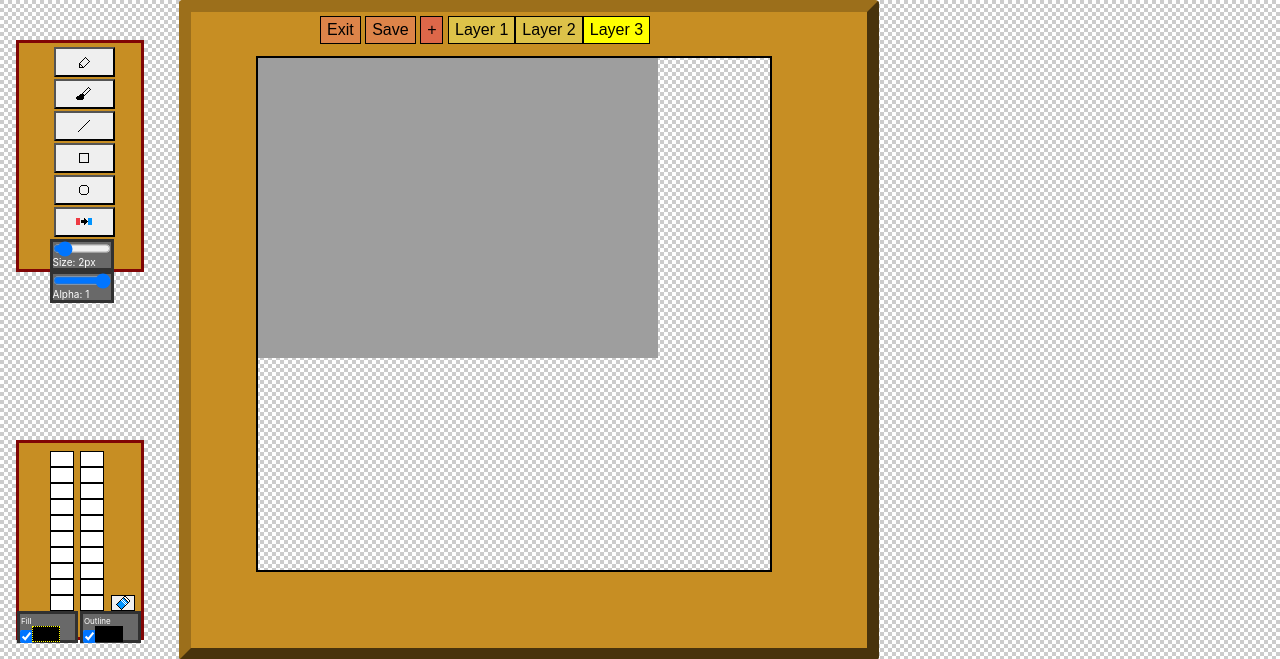
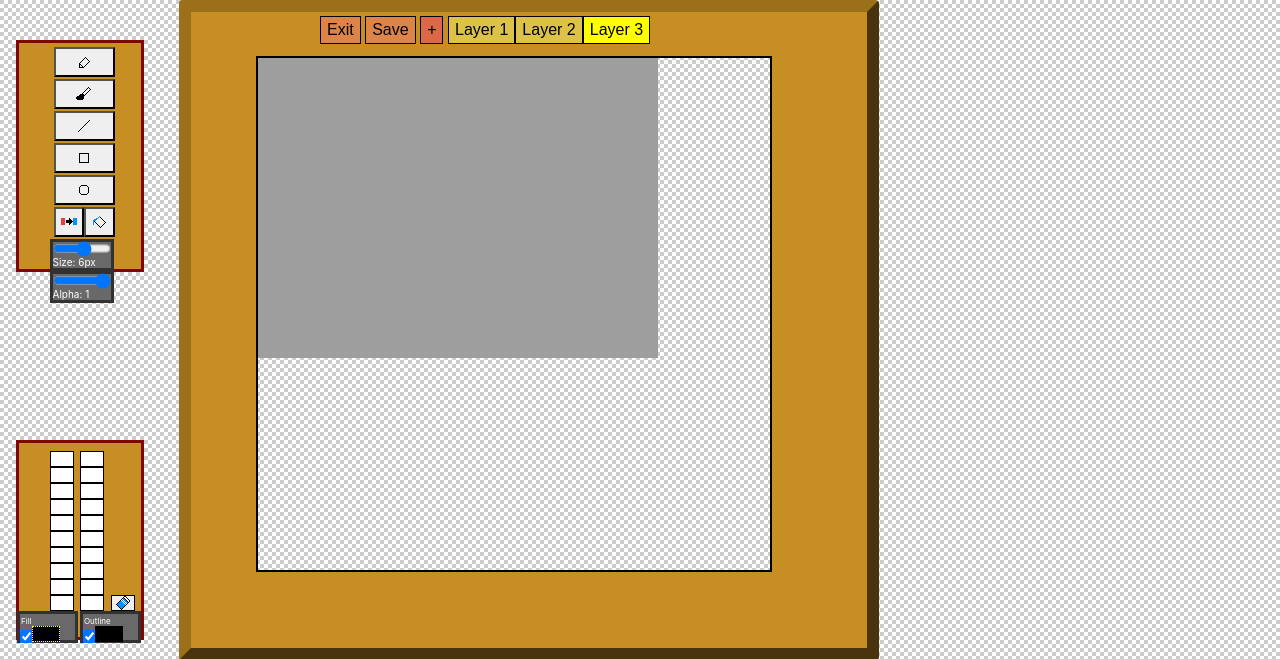
Before and after one commit to PlasmaDiffusion/PaintOn, a Django app: page /canvas/1/1/ in a window 1280 px wide. Shown: the top 659 px of the page. Run offline with Django 3.2, Linux system fonts and the light colour scheme; a user stored in the database is signed in; data comes from the database, SQL or seed files in the repository; both versions use the stored data as it was after the commit; some libraries are stand-ins or nearby versions.

Commit message:
Fill Tool

```diff
--- a/paint/static/java/CanvasManager.js
+++ b/paint/static/java/CanvasManager.js
@@ -6,7 +6,7 @@ class CanvasManager
     {
         //Drawing related variables
         this.drawingTool = 0;
-        this.brushSize = 1;
+        this.brushSize = 6;
         this.brushColour = '#000000';
         this.outlineColour = '#000000';
         this.fill = true;
@@ -284,7 +284,14 @@ class CanvasManager
                 }
                 break;
 
-                case 5: //Replace
+                case 5: //Fill
+                if (mouseState == 2)
+                {
+                    this.FillColours(ctx, mousePos, canvasSize);
+                }
+                break;
+
+                case 6: //Replace
                 if (mouseState == 2)
                 {
                     this.ReplaceColours(ctx, mousePos, canvasSize);
@@ -295,7 +302,8 @@ class CanvasManager
 
     }
 
-    ReplaceColours(ctx, mousePos, canvasSize) {
+    ReplaceColours(ctx, mousePos, canvasSize)
+    {
         let colourToReplace = ctx.getImageData(mousePos.x, mousePos.y, 1, 1).data;
         //First convert the brush colour hex string to an RGBA array.
         let newColourRGB = [
@@ -309,18 +317,18 @@ class CanvasManager
         //Get the image to iterate through the entire image pixel by pixel...
         let pixels = ctx.getImageData(0, 0, canvasSize.width, canvasSize.height);
 
-        let maxHeightIndex = canvasSize.height * 4;
+        let maxHeightIndex = canvasSize.height;
         let maxWidthIndex = canvasSize.width * 4;
 
         for (let j = 0; j <= maxHeightIndex; j += 1) {
             for (let i = 0; i <= maxWidthIndex; i += 4) //+ 4 because 0...3 for colour index values
             {
-                if (this.CheckIfInColourThreshold(i, j, pixels, colourToReplace, canvasSize, 20)) {
+                if (this.CheckIfInColourThreshold(i, j, pixels, colourToReplace, canvasSize, 70)) {
                     //...then make it the new colour.
-                    pixels.data[i + (j * canvasSize.width)] = newColourRGB[0];
-                    pixels.data[i + (j * canvasSize.width) + 1] = newColourRGB[1];
-                    pixels.data[i + (j * canvasSize.width) + 2] = newColourRGB[2];
-                    pixels.data[i + (j * canvasSize.width) + 3] = newColourRGB[3];
+                    pixels.data[i + (j * canvasSize.width * 4)] = newColourRGB[0];
+                    pixels.data[i + (j * canvasSize.width * 4) + 1] = newColourRGB[1];
+                    pixels.data[i + (j * canvasSize.width * 4) + 2] = newColourRGB[2];
+                    pixels.data[i + (j * canvasSize.width * 4) + 3] = newColourRGB[3];
                     //console.log("Replacing");
                     //ctx.putImageData(pixels, i, (j*canvasSize.width));
                 }
@@ -330,19 +338,157 @@ class CanvasManager
         ctx.putImageData(pixels, 0, 0);
     }
 
+    FillColours(ctx, mousePos, canvasSize) {
+        let colourToReplace = ctx.getImageData(mousePos.x, mousePos.y, 1, 1).data;
+        //First convert the brush colour hex string to an RGBA array.
+        let newColour = [
+            parseInt(this.brushColour.substr(1, 2), 16),
+            parseInt(this.brushColour.substr(3, 2), 16),
+            parseInt(this.brushColour.substr(5, 2), 16),
+            255
+        ];
+
+        //Get the image to iterate through the entire image pixel by pixel...
+        var pixels = ctx.getImageData(0, 0, canvasSize.width, canvasSize.height);
+
+        let maxHeight = canvasSize.height;
+        let maxWidth = canvasSize.width * 4;
+
+        //this.FloodFill(Math.floor(mousePos.x) * 4, Math.floor(mousePos.y), pixels, colourToReplace, canvasSize, 0, newColour)
+
+        var i = Math.floor(mousePos.x) * 4; //x4 Because it goes rgba for one pixel
+        var j = Math.floor(mousePos.y); //Rows get multiplied later
+        console.log(pixels);
+
+        console.log(i + "," + j);
+        //Is the target colour is the same as the replacement colour, do nothing
+        if (newColour[0] == colourToReplace[0]
+            && newColour[1] == colourToReplace[1]
+            && newColour[2] == colourToReplace[2]
+            && newColour[3] == colourToReplace[3])
+        {
+            console.log("Target colour same as replacement colour.");
+                return;
+        }
+        //Else is the  pixel not equal to the target colour? We don't want to colour over the wrong colour.
+        else if (pixels.data[i + (j * canvasSize.width)] != colourToReplace[0]
+        && pixels.data[i + (j * canvasSize.width) + 1] != colourToReplace[1]
+        && pixels.data[i + (j * canvasSize.width) + 2] != colourToReplace[2]
+        && pixels.data[i + (j * canvasSize.width) + 3] != colourToReplace[3])
+        {
+            /*console.log("The pixel is not the target colour.");
+            console.log(pixels.data[i + (j * canvasSize.width)] + "," +
+            pixels.data[i + (j * canvasSize.width) + 1] + "," +
+            pixels.data[i + (j * canvasSize.width) + 2] + "," +
+            pixels.data[i + (j * canvasSize.width) + 3]);*/
+
+                return;
+        }
+        //Else colour it in
+        else
+        {
+            pixels.data[i + (j * canvasSize.width)] = newColour[0];
+            pixels.data[i + (j * canvasSize.width) + 1] = newColour[1];
+            pixels.data[i + (j * canvasSize.width) + 2] = newColour[2];
+            pixels.data[i + (j * canvasSize.width) + 3] = newColour[3];
+            //ctx.putImageData(pixels, i/4, j, 0, 0, 1, 1);
+        }
+
+        var fillQueue = new Queue();
+        fillQueue.enqueue([i,j])
+
+        while (!fillQueue.isEmpty())
+        {
+            let pixelIndexArray = fillQueue.dequeue();
+
+            i = pixelIndexArray[0];
+            j = pixelIndexArray[1];
+
+            //if (fillQueue.getLength() == 10)
+            //console.log(fillQueue.peek());
+
+            //Go again in each direction
+            if (((i + 4) < maxWidth) && this.CheckIfInColourThreshold(i + 4, j, pixels, colourToReplace, canvasSize, 0))
+            {
+                //this.FloodFill(i + 4, j, pixels, colourToReplace, canvasSize, threshold, newColour)
+                pixels = this.ReplacePixel(i + 4, j, pixels, newColour, canvasSize, ctx)
+                fillQueue.enqueue([i+4, j]);
+            }
+            if ((i - 4  >=0)  && this.CheckIfInColourThreshold(i - 4, j, pixels, colourToReplace, canvasSize, 0))
+            {
+                //this.FloodFill(i + 4, j, pixels, colourToReplace, canvasSize, threshold, newColour)
+                pixels = this.ReplacePixel(i - 4, j, pixels, newColour, canvasSize, ctx)
+                fillQueue.enqueue([i - 4, j]);
+            }
+            if ((j + 1) < (maxHeight) && this.CheckIfInColourThreshold(i, j+1, pixels, colourToReplace, canvasSize, 0))
+            {
+                //this.FloodFill(i + 4, j, pixels, colourToReplace, canvasSize, threshold, newColour)
+                pixels = this.ReplacePixel(i, j + 1, pixels, newColour, canvasSize, ctx)
+                fillQueue.enqueue([i, j + 1]);
+            }
+            if ((j - 1) >=0 && this.CheckIfInColourThreshold(i, j-1, pixels, colourToReplace, canvasSize, 0))
+            {
+                //this.FloodFill(i + 4, j, pixels, colourToReplace, canvasSize, threshold, newColour)
+                pixels = this.ReplacePixel(i, j - 1, pixels, newColour, canvasSize, ctx)
+                fillQueue.enqueue([i, j - 1]);
+            }
+
+            //setTimeout(() => {  ctx.putImageData(pixels, i, j, i, j, 1, 1); }, 1000);
+
+
+        }
+
+        ctx.putImageData(pixels, 0, 0);
+
+
+    }
+
     CheckIfInColourThreshold(i, j, pixels, colourToReplace, canvasSize, threshold)
     {
-        if (pixels.data[i + (j * canvasSize.width)] >= colourToReplace[0] - threshold
-        && pixels.data[i + (j * canvasSize.width) + 1] >= colourToReplace[1] - threshold
-        && pixels.data[i + (j * canvasSize.width) + 2] >= colourToReplace[2] - threshold
-        && pixels.data[i + (j * canvasSize.width) + 3] >= colourToReplace[3] - threshold
-        && pixels.data[i + (j * canvasSize.width)] <= colourToReplace[0] + threshold
-        && pixels.data[i + (j * canvasSize.width) + 1] <= colourToReplace[1] + threshold
-        && pixels.data[i + (j * canvasSize.width) + 2] <= colourToReplace[2] + threshold
-        && pixels.data[i + (j * canvasSize.width) + 3] <= colourToReplace[3] + threshold)
-            return true;
-        else
-            return false;
 
+        /*return (pixels.data[i + (j * canvasSize.width)] == colourToReplace[0]
+        && pixels.data[i + (j * canvasSize.width) + 1] == colourToReplace[1]
+        && pixels.data[i + (j * canvasSize.width) + 2] == colourToReplace[2]
+        && pixels.data[i + (j * canvasSize.width) + 3] == colourToReplace[3]);*/
+
+        return (pixels.data[i + (j * canvasSize.width*4)] >= colourToReplace[0] - threshold
+        && pixels.data[i + (j * canvasSize.width*4) + 1] >= colourToReplace[1] - threshold
+        && pixels.data[i + (j * canvasSize.width*4) + 2] >= colourToReplace[2] - threshold
+        && pixels.data[i + (j * canvasSize.width*4) + 3] >= colourToReplace[3] - threshold
+        && pixels.data[i + (j * canvasSize.width*4)] <= colourToReplace[0] + threshold
+        && pixels.data[i + (j * canvasSize.width*4) + 1] <= colourToReplace[1] + threshold
+        && pixels.data[i + (j * canvasSize.width*4) + 2] <= colourToReplace[2] + threshold
+        && pixels.data[i + (j * canvasSize.width*4) + 3] <= colourToReplace[3] + threshold);
+    }
+
+    ReplacePixel(i, j, pixels, newColour, canvasSize, ctx)
+    {
+        pixels.data[i + (j * canvasSize.width*4)] = newColour[0];
+        pixels.data[i + (j * canvasSize.width*4) + 1] = newColour[1];
+        pixels.data[i + (j * canvasSize.width*4) + 2] = newColour[2];
+        pixels.data[i + (j * canvasSize.width*4) + 3] = newColour[3];
+
+        /*console.log(pixels.data[i + (j * canvasSize.width)] + ","
+        + pixels.data[i + (j * canvasSize.width) + 1] + ","
+        + pixels.data[i + (j * canvasSize.width) + 2] + ","
+        + pixels.data[i + (j * canvasSize.width) + 3]);*/
+
+        /*
+        ctx.beginPath();
+        ctx.fillRect(i/4, j, 1, 1);
+        ctx.stroke();
+
+
+        setTimeout(() => {  //ctx.putImageData(pixels, (i/4), j, (i/4), j, 1, 1)
+
+
+        ctx.beginPath();
+        ctx.fillRect(i/4, j, 1, 1);
+        ctx.stroke();; } , 1);
+
+
+        //ctx.putImageData(pixels, (i/4), j, 0, 0, 1, 1);*/
+
+        return pixels;
     }
 }
--- /dev/null
+++ b/paint/static/java/Queue.js
@@ -0,0 +1,2 @@
+//code.iamkate.com
+function Queue(){var a=[],b=0;this.getLength=function(){return a.length-b};this.isEmpty=function(){return 0==a.length};this.enqueue=function(b){a.push(b)};this.dequeue=function(){if(0!=a.length){var c=a[b];2*++b>=a.length&&(a=a.slice(b),b=0);return c}};this.peek=function(){return 0<a.length?a[b]:void 0}};
--- a/paint/static/java/paintCanvas.js
+++ b/paint/static/java/paintCanvas.js
@@ -52,7 +52,7 @@ document.addEventListener('DOMContentLoaded', () => {
             }
         }
         //Button that changes your drawing tool
-        else if (button.className == "Tool")
+        else if (button.className == "Tool" || button.className == "Tool_Small")
         {
 
             button.onclick = () => {
--- a/paint/static/styles/style.css
+++ b/paint/static/styles/style.css
@@ -111,6 +111,9 @@ ul {
 
 .Tool {
   width: 50%; }
+
+.Tool_Small {
+  width: 25%; }
 
 .LayerAdd {
   background-color: #dd6749;
@@ -232,7 +235,7 @@ input[type=submit]:hover {
     position: absolute;
     left: 100%;
     top: 196; } }
-#Pencil, #Brush, #Line, #Box, #Elipse, #Flood, #Erase {
+#Pencil, #Brush, #Line, #Box, #Elipse, #Replace, #Flood, #Erase {
   background-repeat: no-repeat;
   background-origin: padding-box;
   background-position: center; }
@@ -252,8 +255,11 @@ input[type=submit]:hover {
 #Elipse {
   background-image: url("/static/images/Circle.png"); }
 
+#Replace {
+  background-image: url("/static/images/Replace.png"); }
+
 #Flood {
-  background-image: url("/static/images/Replace.png"); }
+  background-image: url("/static/images/Bucket.png"); }
 
 #Erase {
   background-image: url("/static/images/Erasure.png"); }
--- a/paint/static/styles/style.scss
+++ b/paint/static/styles/style.scss
@@ -164,6 +164,10 @@ ul {
 
 .Tool {
     width:50%;
+}
+
+.Tool_Small {
+    width:25%;
 }
 
 .LayerAdd
@@ -360,8 +364,12 @@ input[type=submit]:hover
     background-image: url("/static/images/Circle.png");
     @extend %BaseToolButton;
 }
+#Replace {
+    background-image: url("/static/images/Replace.png");
+    @extend %BaseToolButton;
+}
 #Flood {
-    background-image: url("/static/images/Replace.png");
+    background-image: url("/static/images/Bucket.png");
     @extend %BaseToolButton;
 }
 #Erase {
--- a/templates/canvas.html
+++ b/templates/canvas.html
@@ -5,12 +5,13 @@
         <script src="{% static 'java/CanvasManager.js' %}"></script>
         <script src="{% static 'java/SaveAndLoad.js' %}"></script>
         <script src="{% static 'java/jscolor.js' %}"></script>
+        <script src="{% static 'java/Queue.js' %}"></script>
         <link rel="manifest" href="{% static 'manifest/manifest.json' %}">
 
 <body>
 
 
-        <div id="container"onmousedown="event.preventDefault ? event.preventDefault() : event.returnValue = false">
+        <div id="container" onmousedown="event.preventDefault ? event.preventDefault() : event.returnValue = false">
 
                 <h2 id = "gallery" style="position: absolute; left: 14%; top: 0%; width:700; height: 660;">
                 </h2>
@@ -41,6 +42,7 @@
                 <p style="display: none;"> {{url}} </p>
         {% endfor %}
         </div>
+
 
         <!-- Save button and form here -->
 
@@ -73,9 +75,9 @@
 
         <div id ="brushSizeBox" style="position: absolute; left: 25%; top: 196;">
                 <div class="slidecontainer">
-                        <input type="range" min="1" max="10" value="2" class="slider" id="brushSize">
+                        <input type="range" min="1" max="10" value="6" class="slider" id="brushSize">
                 </div>
-                <div id ="brushSizeText"> Size: 2px </div>
+                <div id ="brushSizeText"> Size: 6px </div>
         </div>
 
         <div id ="brushAlphaBox">
@@ -100,7 +102,10 @@
         <button class="Tool" value=4 id="Elipse" style="position: absolute; left: 25%; top: 128; margin: 4px;">
                 <br></button>
 
-        <button class="Tool" value=5 id="Flood" style="position: absolute; left: 25%; top: 160; margin: 4px;">
+        <button class="Tool_Small" value=5 id="Flood" style="position: absolute; left: 50%; top: 160; margin: 4px;">
+                <br></button>
+
+        <button class="Tool_Small" value=6 id="Replace" style="position: absolute; left: 25%; top: 160; margin: 4px;">
                 <br></button>
 
         </div>
```
Also changed, not shown: db.sqlite3, paint/static/images/Bucket.png (added), 1 other file.
